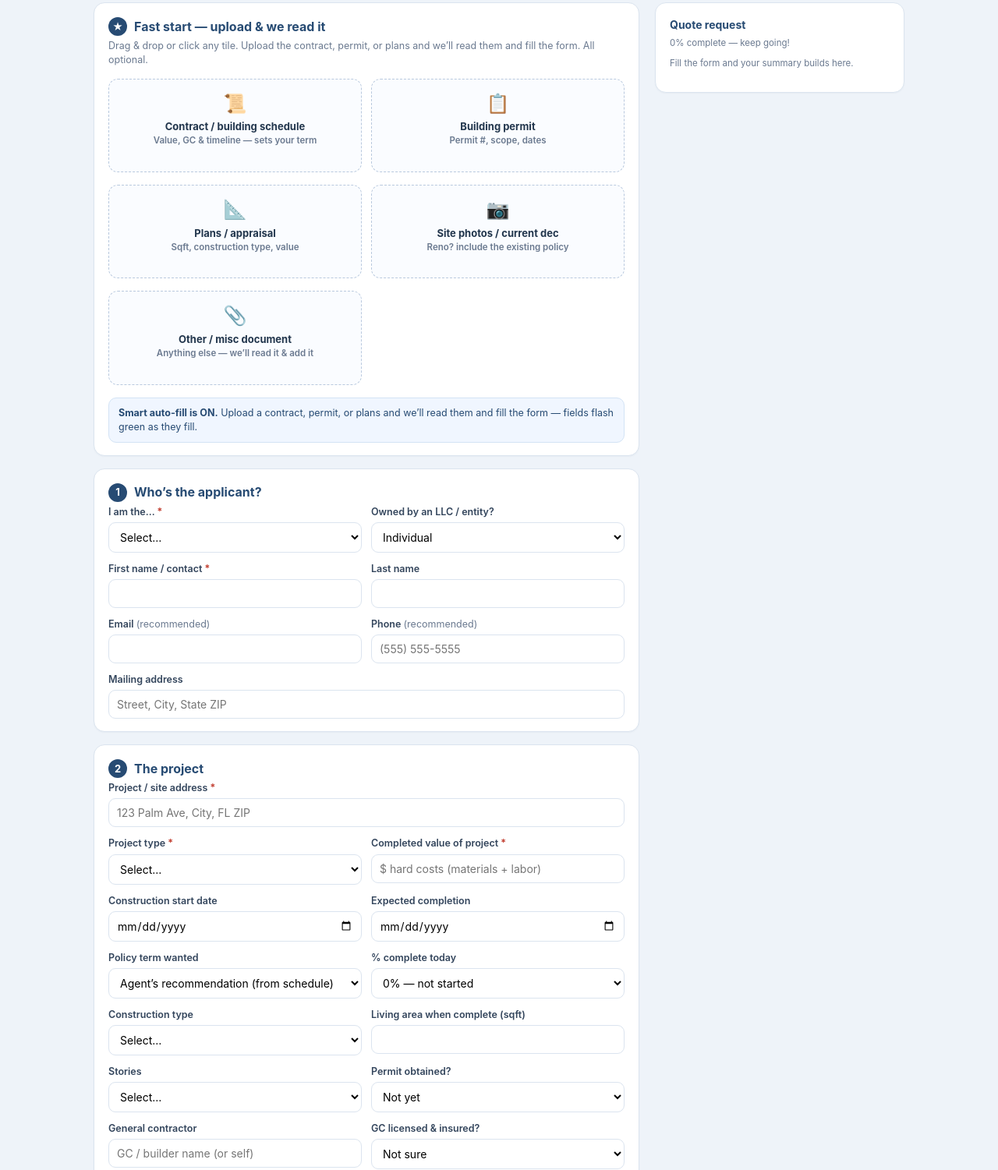
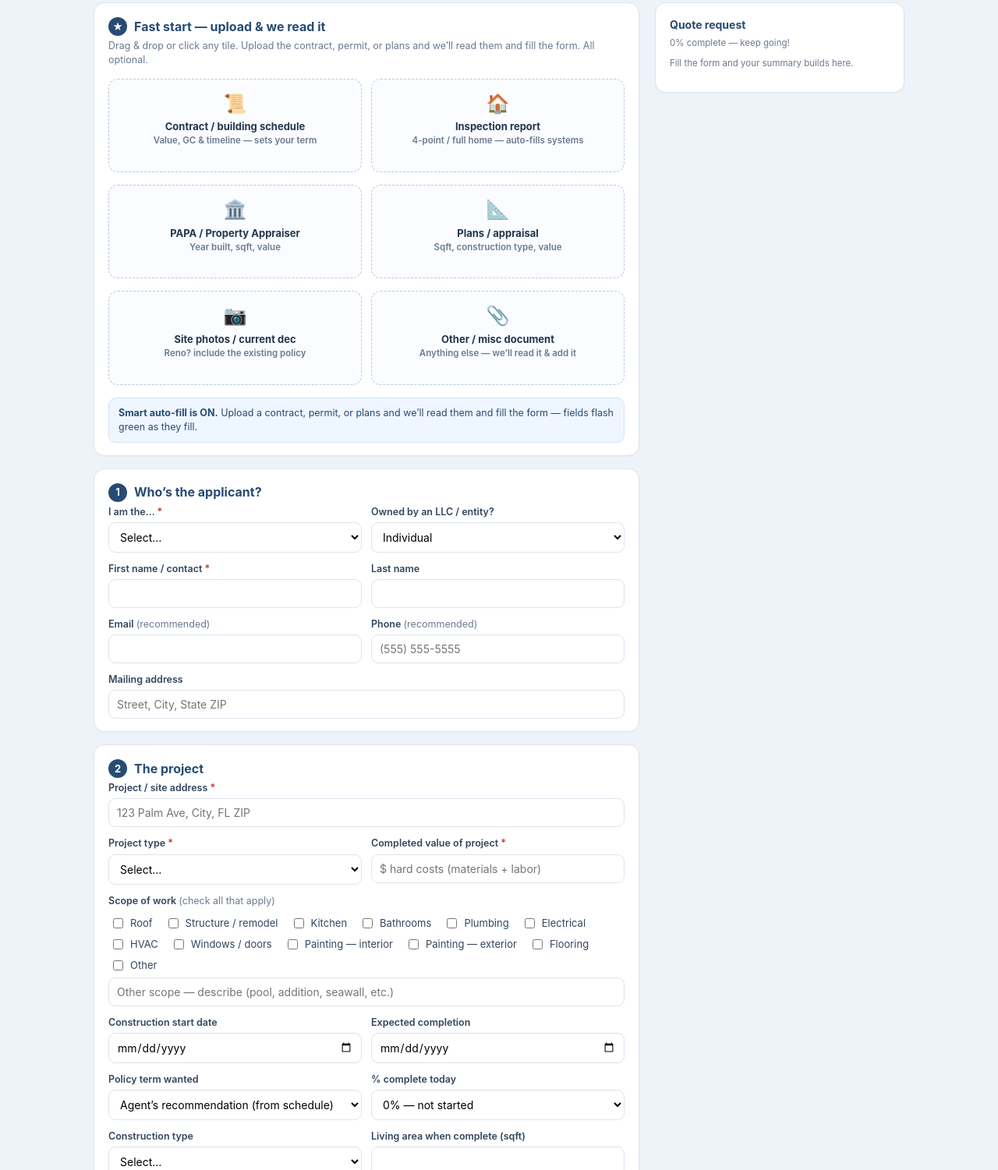
Before and after one commit to floridianpolicypros-ctrl/fpp-quote, a website: page builders-risk.html in a window 1280 px wide. Shown: the part 174-1675 px from the top of the page at 78% size. Drawn offline with Linux system fonts and the light colour scheme.

Commit message:
Builders Risk: scope-of-work checkboxes, inspection+PAPA tiles, lender/additional interests

```diff
--- a/builders-risk.html
+++ b/builders-risk.html
@@ -70,7 +70,8 @@
         <p class="sub">Drag &amp; drop or click any tile. Upload the contract, permit, or plans and we&rsquo;ll read them and fill the form. All optional.</p>
         <div class="uploads">
           <label class="drop"><div class="ico">&#128220;</div><div class="t">Contract / building schedule</div><div class="d">Value, GC &amp; timeline &mdash; sets your term</div><div class="status" data-status></div><input type="file" accept="image/*,.pdf" data-doc="contract"></label>
-          <label class="drop"><div class="ico">&#128203;</div><div class="t">Building permit</div><div class="d">Permit #, scope, dates</div><div class="status" data-status></div><input type="file" accept="image/*,.pdf" data-doc="permit"></label>
+          <label class="drop"><div class="ico">&#127968;</div><div class="t">Inspection report</div><div class="d">4-point / full home &mdash; auto-fills systems</div><div class="status" data-status></div><input type="file" accept="image/*,.pdf" data-doc="fourpoint"></label>
+          <label class="drop"><div class="ico">&#127963;&#65039;</div><div class="t">PAPA / Property Appraiser</div><div class="d">Year built, sqft, value</div><div class="status" data-status></div><input type="file" accept="image/*,.pdf" data-doc="papa"></label>
           <label class="drop"><div class="ico">&#128208;</div><div class="t">Plans / appraisal</div><div class="d">Sqft, construction type, value</div><div class="status" data-status></div><input type="file" accept="image/*,.pdf" data-doc="mls"></label>
           <label class="drop"><div class="ico">&#128247;</div><div class="t">Site photos / current dec</div><div class="d">Reno? include the existing policy</div><div class="status" data-status></div><input type="file" accept="image/*,.pdf" data-doc="dec" capture="environment"></label>
           <label class="drop"><div class="ico">&#128206;</div><div class="t">Other / misc document</div><div class="d">Anything else &mdash; we&rsquo;ll read it &amp; add it</div><div class="status" data-status></div><input type="file" accept="image/*,.pdf" data-doc="misc"></label>
@@ -101,6 +102,22 @@
           <div class="field"><label>Project type <span class="req">*</span></label>
             <select name="projectType" id="projectType" required><option value="">Select&hellip;</option><option>New construction (ground-up)</option><option>Major renovation / addition</option><option>Gut rehab of existing structure</option></select></div>
           <div class="field"><label>Completed value of project <span class="req">*</span></label><input name="projectValue" inputmode="numeric" placeholder="$ hard costs (materials + labor)" required></div>
+          <div class="field full"><label>Scope of work <span class="opt">(check all that apply)</span></label>
+            <div style="display:flex;flex-wrap:wrap;gap:8px 16px;padding:6px 2px">
+              <label style="display:flex;align-items:center;gap:6px;font-weight:400;font-size:13px;margin:0"><input type="checkbox" name="scopeRoof" style="width:auto">Roof</label>
+              <label style="display:flex;align-items:center;gap:6px;font-weight:400;font-size:13px;margin:0"><input type="checkbox" name="scopeStructure" style="width:auto">Structure / remodel</label>
+              <label style="display:flex;align-items:center;gap:6px;font-weight:400;font-size:13px;margin:0"><input type="checkbox" name="scopeKitchen" style="width:auto">Kitchen</label>
+              <label style="display:flex;align-items:center;gap:6px;font-weight:400;font-size:13px;margin:0"><input type="checkbox" name="scopeBathrooms" style="width:auto">Bathrooms</label>
+              <label style="display:flex;align-items:center;gap:6px;font-weight:400;font-size:13px;margin:0"><input type="checkbox" name="scopePlumbing" style="width:auto">Plumbing</label>
+              <label style="display:flex;align-items:center;gap:6px;font-weight:400;font-size:13px;margin:0"><input type="checkbox" name="scopeElectric" style="width:auto">Electrical</label>
+              <label style="display:flex;align-items:center;gap:6px;font-weight:400;font-size:13px;margin:0"><input type="checkbox" name="scopeHVAC" style="width:auto">HVAC</label>
+              <label style="display:flex;align-items:center;gap:6px;font-weight:400;font-size:13px;margin:0"><input type="checkbox" name="scopeWindows" style="width:auto">Windows / doors</label>
+              <label style="display:flex;align-items:center;gap:6px;font-weight:400;font-size:13px;margin:0"><input type="checkbox" name="scopePaintInt" style="width:auto">Painting &mdash; interior</label>
+              <label style="display:flex;align-items:center;gap:6px;font-weight:400;font-size:13px;margin:0"><input type="checkbox" name="scopePaintExt" style="width:auto">Painting &mdash; exterior</label>
+              <label style="display:flex;align-items:center;gap:6px;font-weight:400;font-size:13px;margin:0"><input type="checkbox" name="scopeFlooring" style="width:auto">Flooring</label>
+              <label style="display:flex;align-items:center;gap:6px;font-weight:400;font-size:13px;margin:0"><input type="checkbox" name="scopeOther" style="width:auto">Other</label>
+            </div>
+            <input name="scopeOtherDetail" placeholder="Other scope — describe (pool, addition, seawall, etc.)"></div>
           <div class="field reno-dep hidden"><label>Existing structure value</label><input name="existingValue" inputmode="numeric" placeholder="$ value of structure before work"></div>
           <div class="field"><label>Construction start date</label><input type="date" name="startDate"></div>
           <div class="field"><label>Expected completion</label><input type="date" name="endDate"></div>
@@ -122,9 +139,10 @@
           <div class="field"><label>Anyone living on site during work?</label><select name="occupiedDuring"><option>No &mdash; vacant during construction</option><option>Yes &mdash; occupied</option></select></div>
           <div class="field"><label>Materials on site / in transit coverage?</label><select name="materialsCov"><option>Agent&rsquo;s recommendation</option><option>Yes</option><option>No</option></select></div>
           <div class="field"><label>Use after completion</label><select name="afterUse"><option value="">Select&hellip;</option><option>Primary residence</option><option>Rental / investment</option><option>Sale (spec home / flip)</option></select></div>
-          <div class="field"><label>Lender / mortgagee on the project?</label><select name="hasLender" id="hasLender"><option>No</option><option>Yes &mdash; construction loan</option></select></div>
+          <div class="field"><label>Lender / mortgagee on the project?</label><select name="hasLender" id="hasLender"><option>No</option><option>Yes &mdash; construction loan</option><option>Yes &mdash; mortgage on the property</option></select></div>
           <div class="field lender-dep hidden"><label>Lender name</label><input name="lenderName" placeholder="e.g. ABC Bank ISAOA/ATIMA"></div>
           <div class="field lender-dep hidden"><label>Loan number</label><input name="loanNumber"></div>
+          <div class="field full lender-dep hidden"><label>Additional interests / loss payees <span class="opt">(anyone else to list on the policy)</span></label><input name="additionalInterests" placeholder="Name(s) &amp; role — e.g. XYZ Capital LLC, additional interest"></div>
           <div class="field"><label>Any claims / losses last 5 yrs?</label><select name="hasClaims" id="hasClaims"><option>No</option><option>Yes</option></select></div>
           <div class="field claims-dep hidden"><label>Describe</label><input name="claimsDetail" placeholder="Type, date, amount"></div>
           <div class="field full"><label>Anything else?</label><textarea name="notes" placeholder="Multiple projects, liability/GL needed too, effective date, etc."></textarea></div>
@@ -155,7 +173,7 @@ function syncConditionals(){
   toggle(".claims-dep",$("#hasClaims").value==="Yes");
 }
 function fileToBase64(f){return new Promise((res,rej)=>{const r=new FileReader();r.onload=()=>res(String(r.result).split(",")[1]);r.onerror=rej;r.readAsDataURL(f);});}
-const DOC_LABELS={contract:"Contract / building schedule",permit:"Building permit",mls:"Plans / appraisal",dec:"Site photos / current dec",misc:"Other document"};
+const DOC_LABELS={contract:"Contract / building schedule",fourpoint:"Inspection report",papa:"PAPA / Property Appraiser",mls:"Plans / appraisal",dec:"Site photos / current dec",misc:"Other document"};
 const uploaded={};
 $$('input[type=file][data-doc]').forEach(inp=>{inp.addEventListener("change",async e=>{const f=e.target.files[0];if(!f)return;const key=inp.dataset.doc;uploaded[key]={name:f.name,type:f.type||"application/octet-stream",b64:await fileToBase64(f)};const drop=inp.closest(".drop");const st=drop?drop.querySelector("[data-status]"):null;if(st)st.textContent="Reading\u2026";if(CONFIG.aiEndpoint){try{const b64=uploaded[key].b64;const res=await fetch(CONFIG.aiEndpoint,{method:"POST",headers:{"Content-Type":"application/json"},body:JSON.stringify({docType:key,mimeType:f.type,dataBase64:b64})});const data=await res.json();const n=applyExtracted(data.fields||{});if(st)st.textContent=n>0?("\u2713 Filled "+n+" field"+(n>1?"s":"")):"\u2713 Attached";if(n>0)toast("\u2728 Filled "+n+" field"+(n>1?"s":"")+" from your "+DOC_LABELS[key]);}catch(err){if(st)st.textContent="\u2713 Attached (couldn\u2019t auto-read)";}}else if(st){st.textContent="\u2713 Attached";}buildSummary();});});
 function setField(name,value){const el=form.elements[name];if(!el||value==null||value==="")return false;if(el.tagName==="SELECT"){let m=null;for(const o of el.options){if(o.value.toLowerCase()===String(value).toLowerCase()||o.text.toLowerCase()===String(value).toLowerCase()){m=o.value;break;}}if(m!=null){el.value=m;}else return false;}else{if(el.value)return false;el.value=value;}el.classList.add("flash");setTimeout(()=>el.classList.remove("flash"),1000);return true;}
@@ -171,8 +189,10 @@ const fields=["applicantType","firstName","propAddress","projectType","projectVa
 function textSummary(){const L=[];const line=(k,v)=>{if(v)L.push(`${k}: ${v}`);};const S=t=>{L.push("");L.push("=== "+t+" ===");};
 L.push("BUILDER'S RISK QUOTE REQUEST");L.push("Submitted: "+new Date().toLocaleString());
 S("APPLICANT");line("Type",val("applicantType"));line("Entity",val("entity"));line("Entity name",val("entityName"));line("Name",[val("firstName"),val("lastName")].join(" ").trim());line("Email",val("email"));line("Phone",val("phone"));line("GC license",val("gcLicense"));line("Mailing address",val("currentAddress"));
-S("PROJECT");line("Site address",val("propAddress"));line("Project type",val("projectType"));line("Completed value",val("projectValue")&&money(val("projectValue")));line("Existing structure value",val("existingValue")&&money(val("existingValue")));line("Start",val("startDate"));line("Completion",val("endDate"));line("Term",val("term"));line("% complete",val("pctComplete"));line("Construction",val("construction"));line("Sqft",val("sqft"));line("Stories",val("stories"));line("Permit",val("permitStatus"));line("GC",val("gcName"));line("GC licensed/insured",val("gcInsured"));
-S("SITE & COVERAGE");line("Security",val("security"));line("Occupied during work",val("occupiedDuring"));line("Materials coverage",val("materialsCov"));line("Use after completion",val("afterUse"));line("Lender",val("hasLender"));line("Lender name",val("lenderName"));line("Loan #",val("loanNumber"));line("Claims 5yr",val("hasClaims"));line("Detail",val("claimsDetail"));line("Notes",val("notes"));
+S("PROJECT");line("Site address",val("propAddress"));line("Project type",val("projectType"));line("Completed value",val("projectValue")&&money(val("projectValue")));line("Existing structure value",val("existingValue")&&money(val("existingValue")));line("Start",val("startDate"));line("Completion",val("endDate"));line("Term",val("term"));line("% complete",val("pctComplete"));line("Construction",val("construction"));line("Sqft",val("sqft"));line("Stories",val("stories"));const scopes=[["scopeRoof","Roof"],["scopeStructure","Structure/remodel"],["scopeKitchen","Kitchen"],["scopeBathrooms","Bathrooms"],["scopePlumbing","Plumbing"],["scopeElectric","Electrical"],["scopeHVAC","HVAC"],["scopeWindows","Windows/doors"],["scopePaintInt","Painting int"],["scopePaintExt","Painting ext"],["scopeFlooring","Flooring"],["scopeOther","Other"]].filter(([n])=>form.elements[n]&&form.elements[n].checked).map(([,l])=>l);
+line("Scope of work",scopes.join(", ")+(val("scopeOtherDetail")?" — "+val("scopeOtherDetail"):""));
+line("Permit",val("permitStatus"));line("GC",val("gcName"));line("GC licensed/insured",val("gcInsured"));
+S("SITE & COVERAGE");line("Security",val("security"));line("Occupied during work",val("occupiedDuring"));line("Materials coverage",val("materialsCov"));line("Use after completion",val("afterUse"));line("Lender",val("hasLender"));line("Lender name",val("lenderName"));line("Loan #",val("loanNumber"));line("Additional interests",val("additionalInterests"));line("Claims 5yr",val("hasClaims"));line("Detail",val("claimsDetail"));line("Notes",val("notes"));
 const ups=Object.keys(uploaded);L.push("");L.push("=== FILES ===");L.push(ups.length?ups.map(k=>"\u2022 "+DOC_LABELS[k]+": "+uploaded[k].name).join("\n")+"\n(Please attach these to this email.)":"None uploaded.");return L.join("\n");}
 form.addEventListener("change",()=>{syncConditionals();buildSummary();});
 form.addEventListener("input",buildSummary);
```
